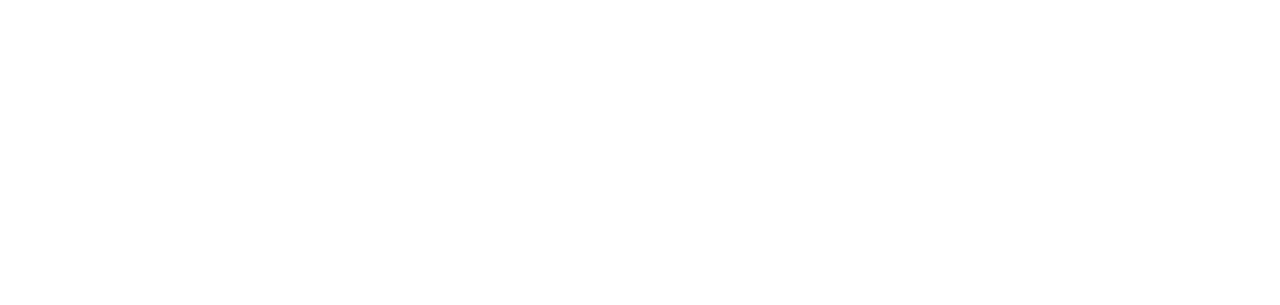
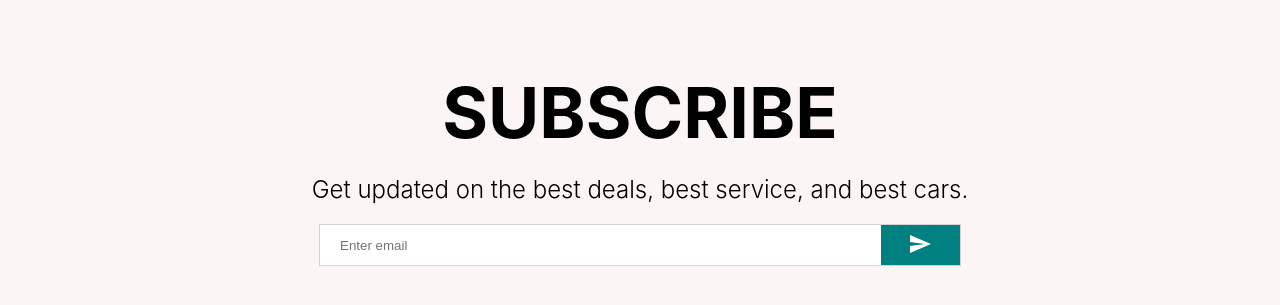
Before and after one commit to brianx009/CFCS, a React (Create React App) app in the folder myapp/: page / in a window 1280 px wide. Shown: the part 2391-2696 px from the top of the page. Before the commit the page ends 2296 px from the top, so only its background shows below. Built offline with nearby package versions, Linux system fonts and the light colour scheme.

Commit message:
**Added Newletter**

```diff
--- /dev/null
+++ b/myapp/src/components/Newsletter.jsx
@@ -0,0 +1,60 @@
+import { Send } from '@material-ui/icons';
+import styled from 'styled-components';
+
+const Container = styled.div`
+  height: 60vh;
+  background-color: #fcf5f5;
+  display: flex;
+  align-items: center;
+  justify-content: center;
+  flex-direction: column;
+`;
+const Title = styled.h1`
+  font-size: 70px;
+  margin-bottom: 20px;
+`;
+
+const Desc = styled.div`
+  font-size: 24px;
+  font-weight: 300;
+  margin-bottom: 20px;
+`;
+
+const InputContainer = styled.div`
+  width: 50%;
+  height: 40px;
+  background-color: white;
+  display: flex;
+  justify-content: space-between;
+  border: 1px solid lightgray;
+`;
+
+const Input = styled.input`
+  border: none;
+  flex: 8;
+  padding-left: 20px;
+`;
+
+const Button = styled.button`
+  flex: 1;
+  border: none;
+  background-color: teal;
+  color: white;
+`;
+
+const Newsletter = () => {
+  return (
+    <Container>
+      <Title>SUBSCRIBE</Title>
+      <Desc>Get updated on the best deals, best service, and best cars.</Desc>
+      <InputContainer>
+        <Input placeholder="Enter email" />
+        <Button>
+          <Send />
+        </Button>
+      </InputContainer>
+    </Container>
+  );
+};
+
+export default Newsletter;
--- a/myapp/src/pages/Home.jsx
+++ b/myapp/src/pages/Home.jsx
@@ -2,6 +2,7 @@
 import Announcement from '../components/Announcement'
 import Categories from '../components/Categories'
 import Navbar from '../components/Navbar'
+import Newsletter from '../components/Newsletter'
 import Products from '../components/Products'
 import Slider from '../components/Slider'
 
@@ -14,6 +15,7 @@
             <Slider/>
             <Categories/>
             <Products/>
+            <Newsletter/>
         </div>
     )
 }
```
